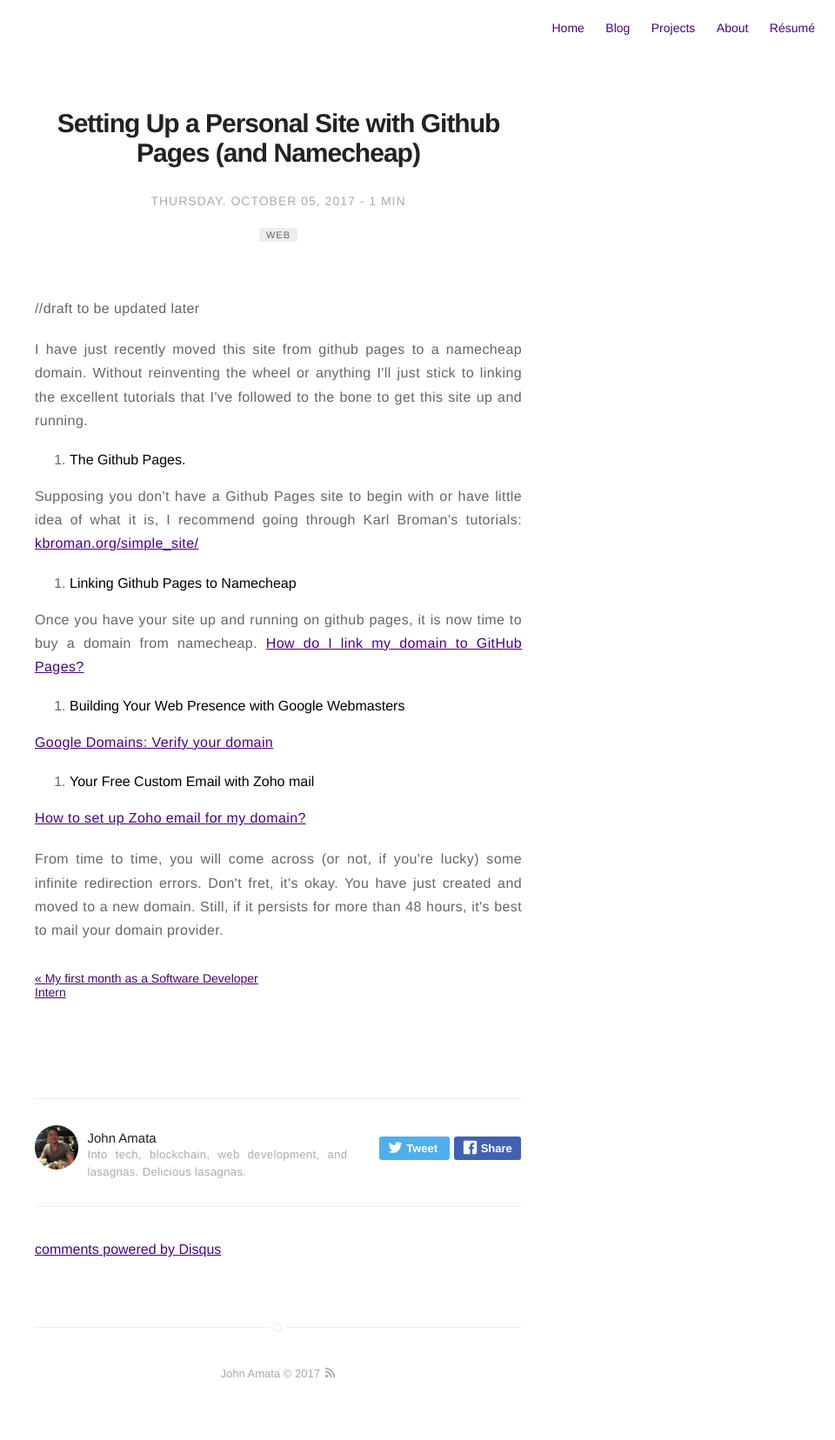
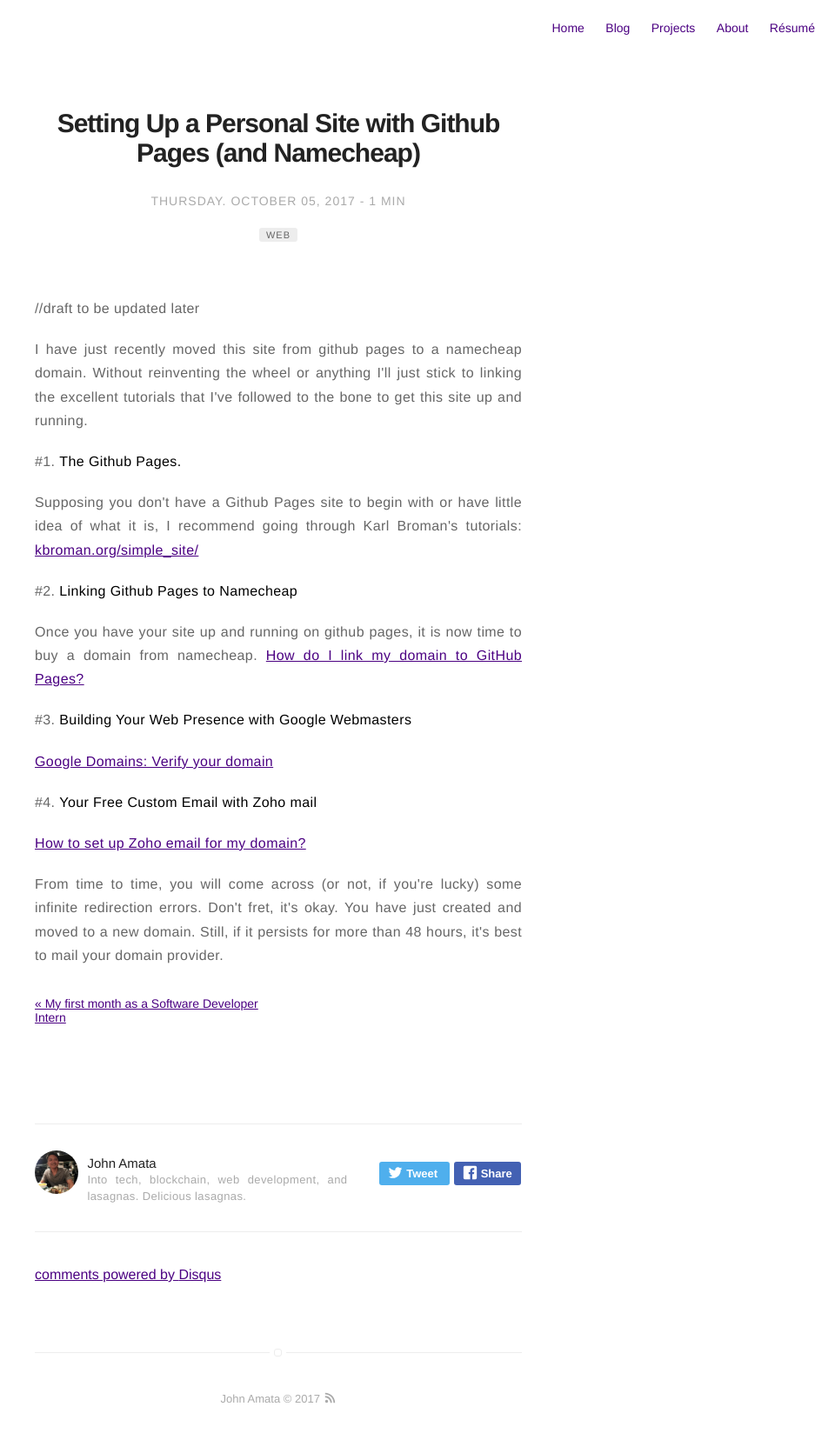
Before and after one commit to jpamata/jpamata.github.io, a Jekyll site: the page built from _posts/2017-10-05-Setting-Up-a-Personal-Site-with-Github-Pages.md, in a window 1280 px wide. Shown: the whole page at 87% size, without its empty margins (320-1280 px from the left). Built offline with Jekyll 4.4.1, drawn with Linux system fonts in a browser that asks for light colours; comment, search, counter and statistics services are not loaded; before the commit the page ends 1627 px from its top, so only the background shows below that.

Commit message:
Update 2017-10-05-Setting-Up-a-Personal-Site-with-Github-Pages.md

```diff
--- a/_posts/2017-10-05-Setting-Up-a-Personal-Site-with-Github-Pages.md
+++ b/_posts/2017-10-05-Setting-Up-a-Personal-Site-with-Github-Pages.md
@@ -13,16 +13,16 @@ description: How to set up your own personal website and email - the cheapskate
 
 <p align="justify">I have just recently moved this site from github pages to a namecheap domain. Without reinventing the wheel or anything I'll just stick to linking the excellent tutorials that I've followed to the bone to get this site up and running.</p>
 
-1. <strong>The Github Pages. </strong>
+#1. <strong>The Github Pages. </strong>
 <p align="justify">Supposing you don't have a Github Pages site to begin with or have little idea of what it is, I recommend going through Karl Broman's tutorials: <a href="http://kbroman.org/simple_site/">kbroman.org/simple_site/</a></p>
 
-2. <strong>Linking Github Pages to Namecheap</strong>
+#2. <strong>Linking Github Pages to Namecheap</strong>
 <p align="justify">Once you have your site up and running on github pages, it is now time to buy a domain from namecheap. <a href="https://www.namecheap.com/support/knowledgebase/article.aspx/9645/2208/how-do-i-link-my-domain-to-github-pages">How do I link my domain to GitHub Pages?</a></p>
 
-3. <strong>Building Your Web Presence with Google Webmasters</strong>
+#3. <strong>Building Your Web Presence with Google Webmasters</strong>
 <p align="justify"><a href="https://support.google.com/a/answer/6248925?hl=en">Google Domains: Verify your domain</a></p>
 
-4. <strong>Your Free Custom Email with Zoho mail</strong>
+#4. <strong>Your Free Custom Email with Zoho mail</strong>
 <p align="justify"><a href="https://www.namecheap.com/support/knowledgebase/article.aspx/9758/2208/how-to-set-up-zoho-email-for-my-domain">How to set up Zoho email for my domain?</a></p>
 
 <p align="justify">From time to time, you will come across (or not, if you're lucky) some infinite redirection errors. Don't fret, it's okay. You have just created and moved to a new domain. Still, if it persists for more than 48 hours, it's best to mail your domain provider.</p>
```
